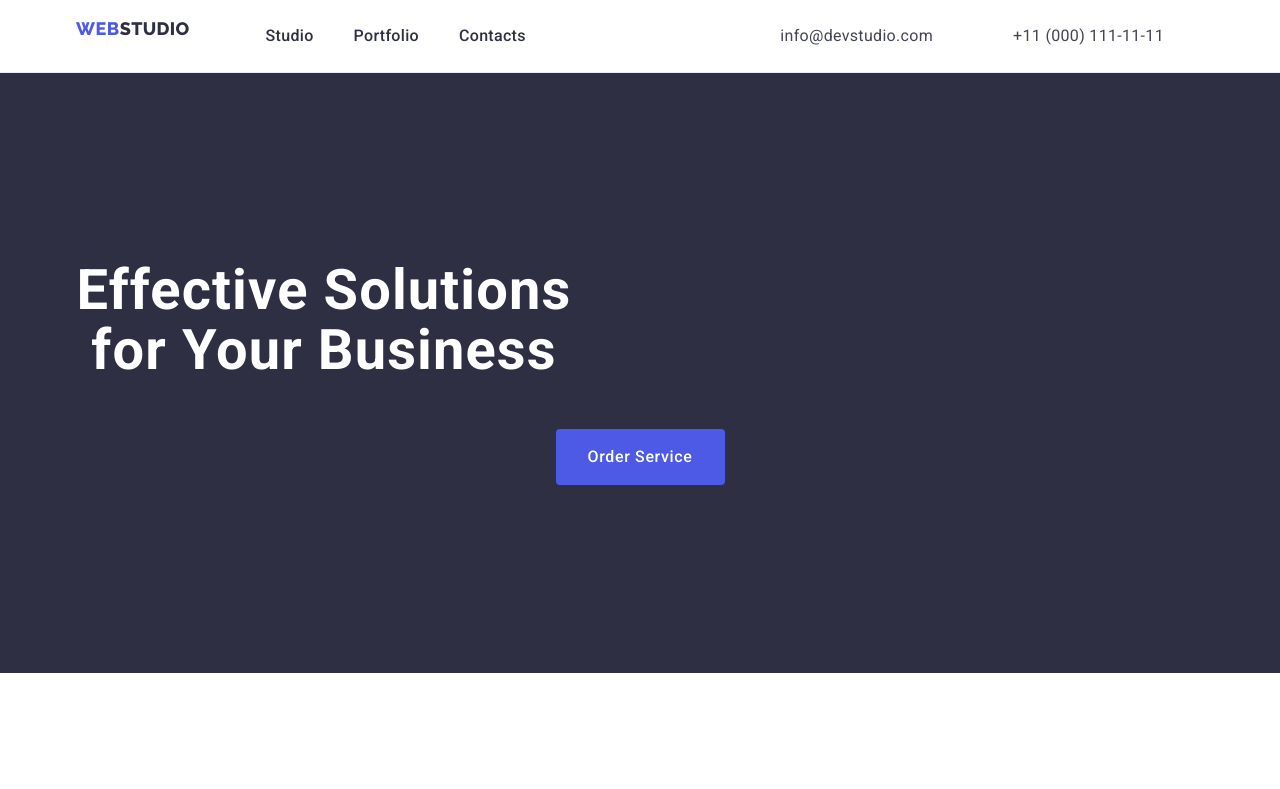
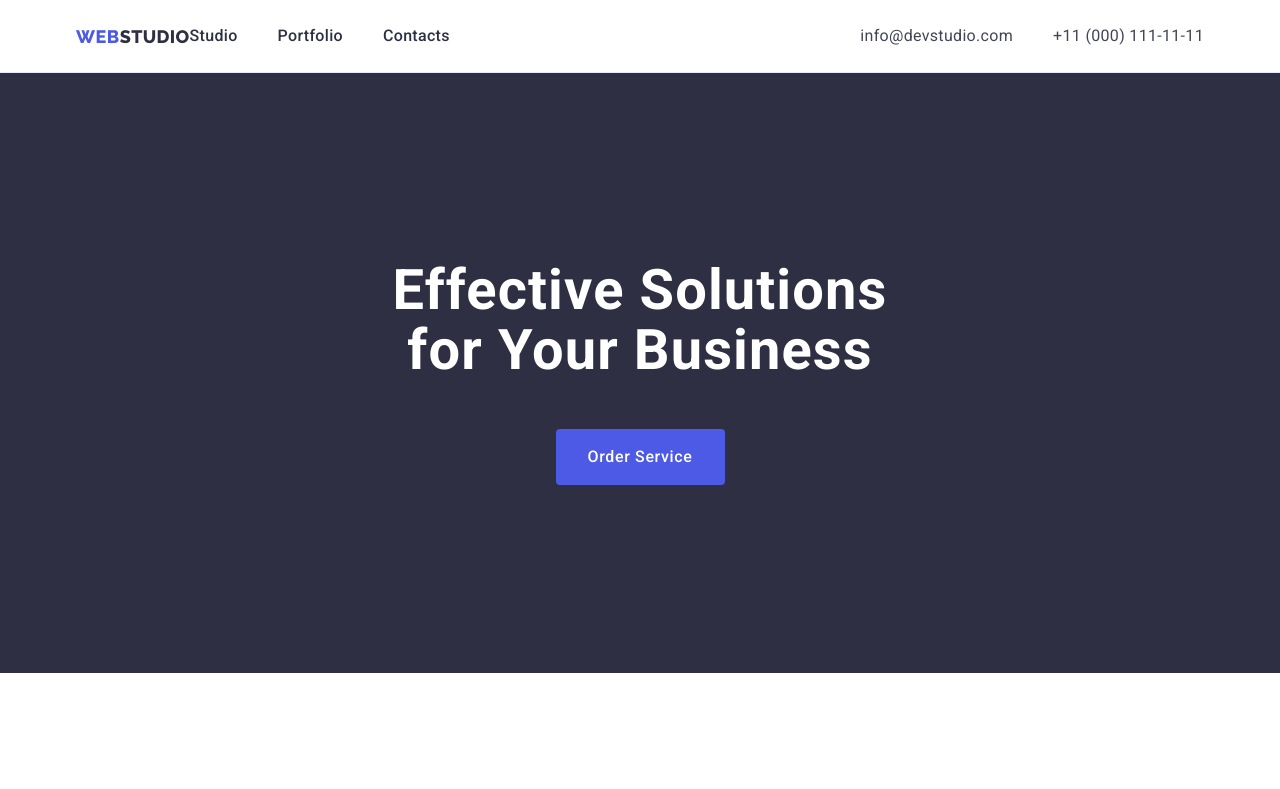
Before and after one commit to bogdansolomich/goit-markup-hw-03, a plain HTML site: page index.html in a window 1280 px wide. Shown: the top 789 px of the page. Drawn offline with nearby package versions, Linux system fonts and the light colour scheme.

Commit message:
фінал правок сподіваюсь

```diff
--- a/css/style.css
+++ b/css/style.css
@@ -82,11 +82,7 @@ body {
   letter-spacing: 0.03em;
   text-transform: uppercase;
   color: var(--logo-color);
-  display: flex;
-  align-items: center;
-  margin-right: 76px;
   display: inline-block;
-  margin-bottom: 16px;
 }
 
 .nav-list {
@@ -101,6 +97,7 @@ body {
   line-height: 1.5;
   padding-top: 24px;
   padding-bottom: 24px;
+  display: block;
 }
 
 .nav-link:hover,
@@ -117,7 +114,7 @@ img {
   color: var(--color-body);
   letter-spacing: 0.02em;
   line-height: 1.5;
-  display: flex;
+  display: block;
   padding-top: 24px;
   padding-bottom: 24px;
 }
@@ -138,10 +135,6 @@ img {
   gap: 40px;
 }
 
-.contacts-item {
-  margin-right: 40px;
-}
-
 .hero {
   font-weight: 700;
   font-size: 56px;
@@ -150,6 +143,7 @@ img {
   line-height: 1.07;
   letter-spacing: 0.02em;
   max-width: 496px;
+  margin: 0 auto;
 }
 
 .features-section {
@@ -169,6 +163,10 @@ img {
   background-color: var(--span-color);
   padding: 100px 0;
 }
+
+.footer-bg .link {
+    margin-bottom: 16px;
+    }
 
 .button-style {
   background: var(--logo-color);
```
